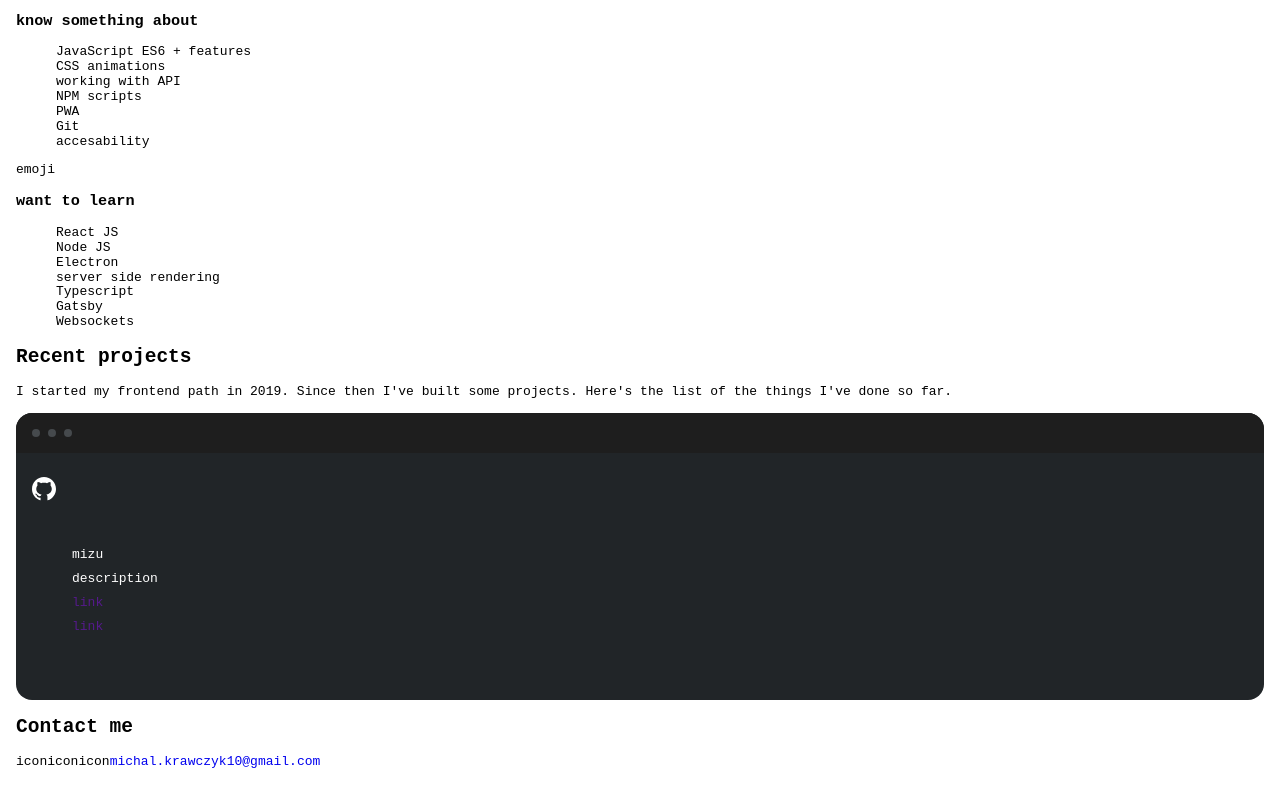
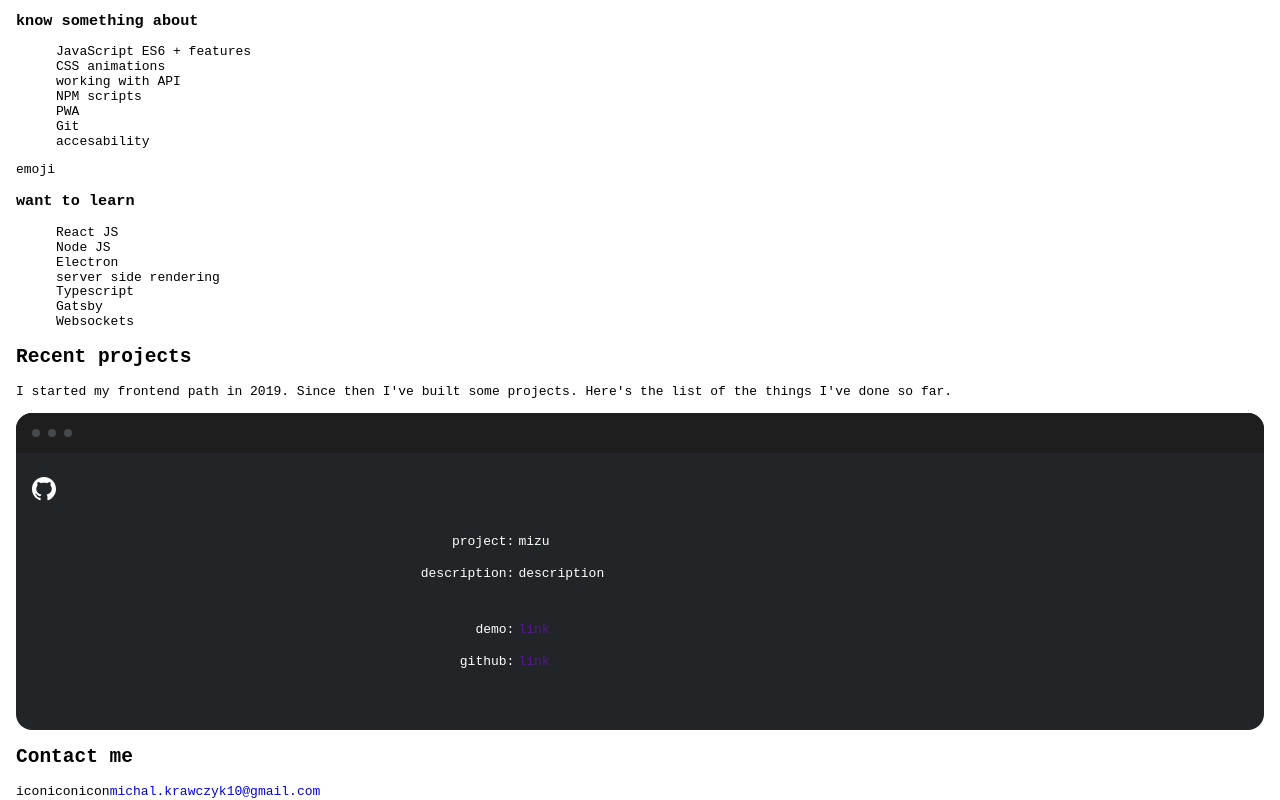
Before and after one commit to michal-krawczyk10/portfolio, a website built with webpack: page src/pages/index.html in a window 1280 px wide. Shown: the part 421-1221 px from the top of the page. Before the commit the page ends 1191 px from the top, so only its background shows below. Built offline with nearby package versions, Linux system fonts and the light colour scheme.

Commit message:
box with list template

```diff
--- a/src/pages/index.html
+++ b/src/pages/index.html
@@ -240,8 +240,20 @@
 						</svg>
 
 						<ul class="box__list">
-							<li>mizu</li>
-<li>description</li><li></li><li><a href="">link</a></li><li><a href="">link</a></li>
+							<li>
+								<span class="box__list--desc">project:</span><span>mizu</span>
+							</li>
+							<li>
+								<span class="box__list--desc box__list--desc2"
+									>description:</span
+								><span>description</span>
+							</li>
+							<li>
+								<span class="box__list--desc">demo:</span><a href="">link</a>
+							</li>
+							<li>
+								<span class="box__list--desc">github:</span><a href="">link</a>
+							</li>
 						</ul>
 					</div>
 				</article>
--- a/src/scss/main.scss
+++ b/src/scss/main.scss
@@ -58,11 +58,22 @@ main {
 		}
 	}
 	&__list {
-		display: flex;
 		flex-direction: column;
-& li {
-  line-height: 24px;
-  font-size: 13px;
-}
+		padding: 0;
+		margin: 0;
+		& li {
+			display: grid;
+			grid-template-columns: 4fr 6fr;
+			line-height: 24px;
+			font-size: 13px;
+			margin-bottom: 8px;
+		}
+		&--desc {
+			text-align: right;
+			margin-right: 4px;
+		}
+		&--desc2 {
+			margin-bottom: 24px;
+		}
 	}
 }
```
